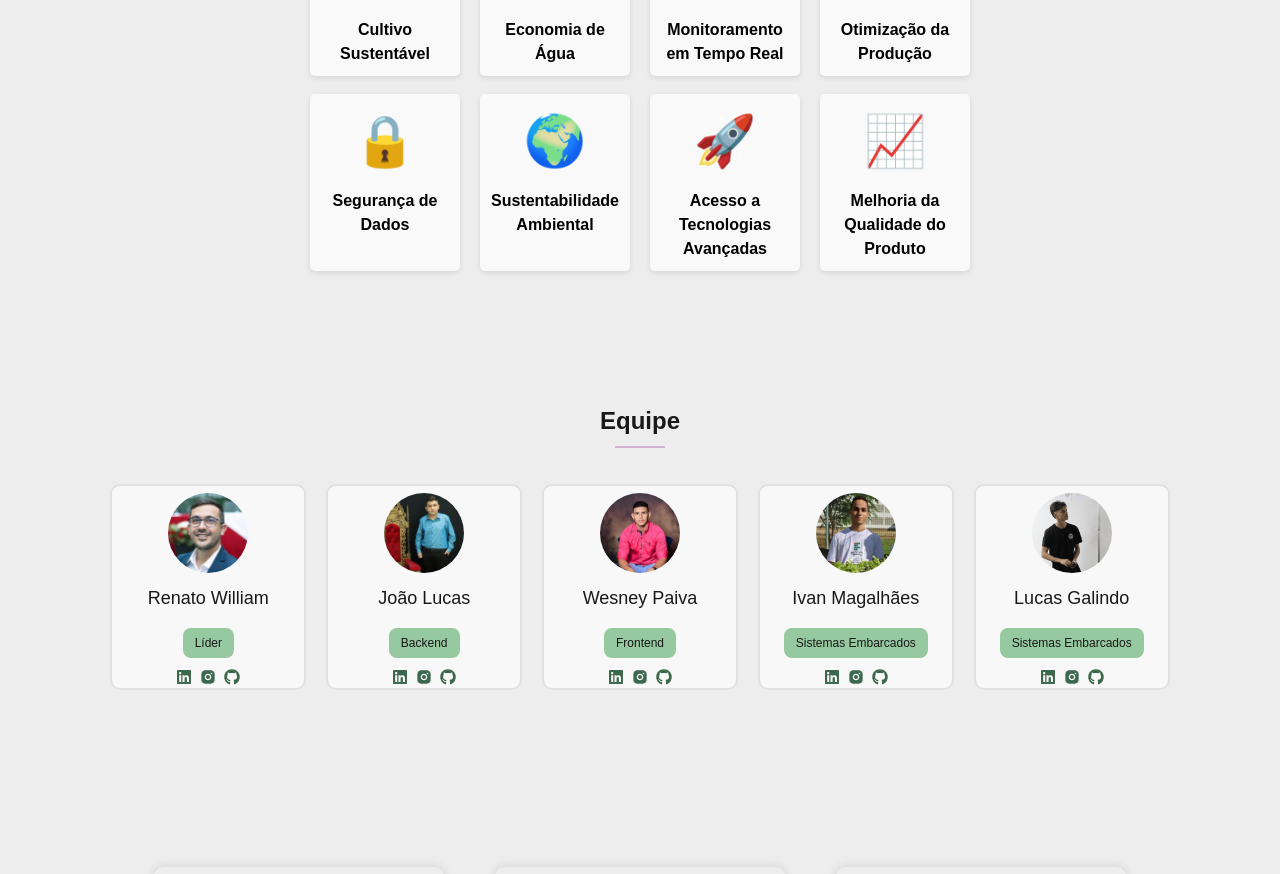
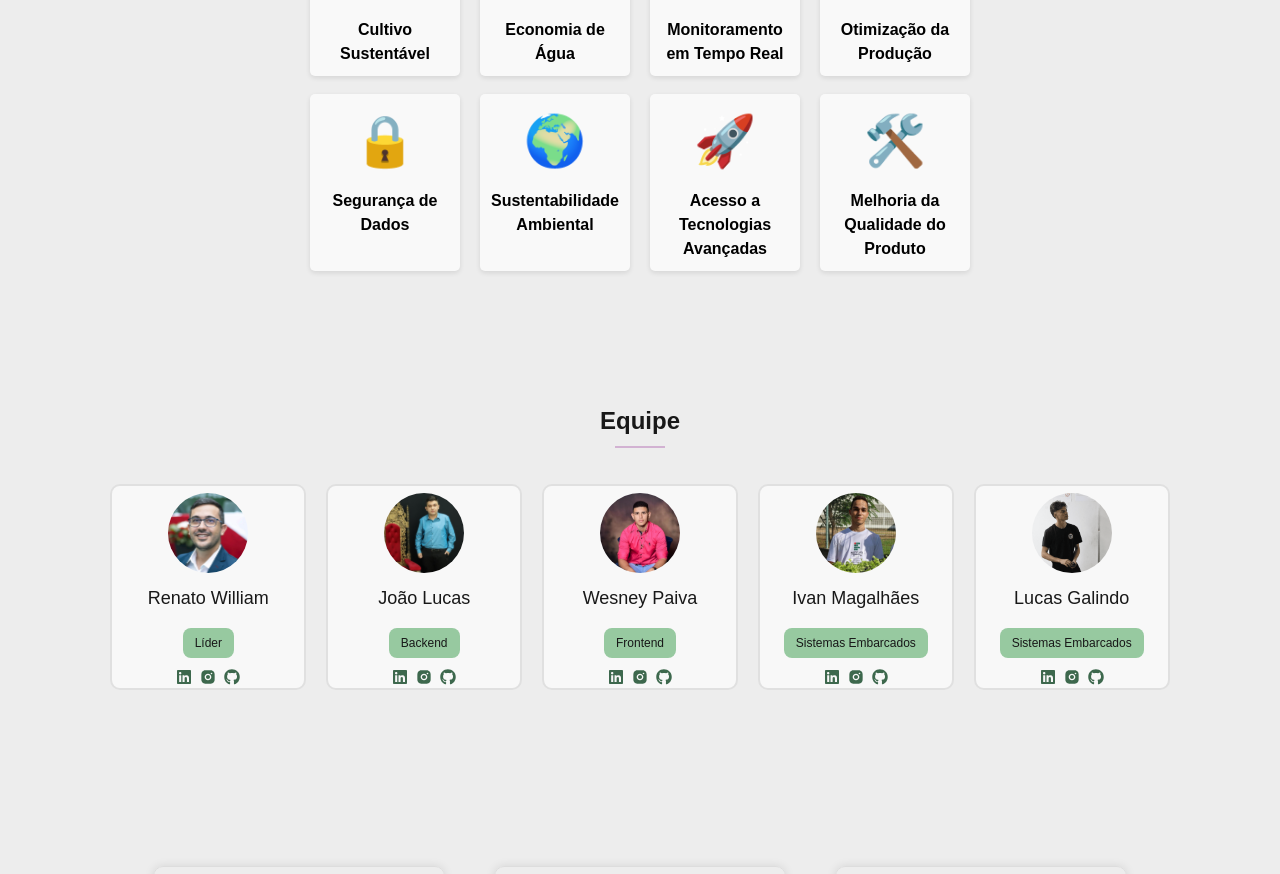
Before and after one commit to HidroWebnia/hidroWebnia, a React (Create React App) app in the folder frontend/: page / in a window 1280 px wide. Shown: the part 1339-2213 px from the top of the page. Built offline with nearby package versions, Linux system fonts and the light colour scheme; no server answers.

Commit message:
Modificação de um ícone pra não ficar repetitivo e desagradável para o usuário

```diff
--- a/frontend/src/components/About.js
+++ b/frontend/src/components/About.js
@@ -391,7 +391,7 @@ const About = () => {
           <div className="title">Acesso a Tecnologias Avançadas</div>
         </div>
         <div className="category">
-          <div className="icon">📈</div>
+          <div className="icon">🛠️</div>
           <div className="title">Melhoria da Qualidade do Produto</div>
         </div>
       </div>
```
